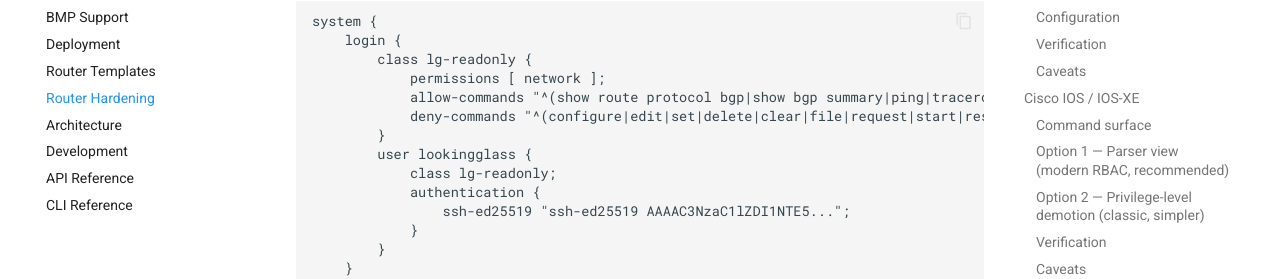
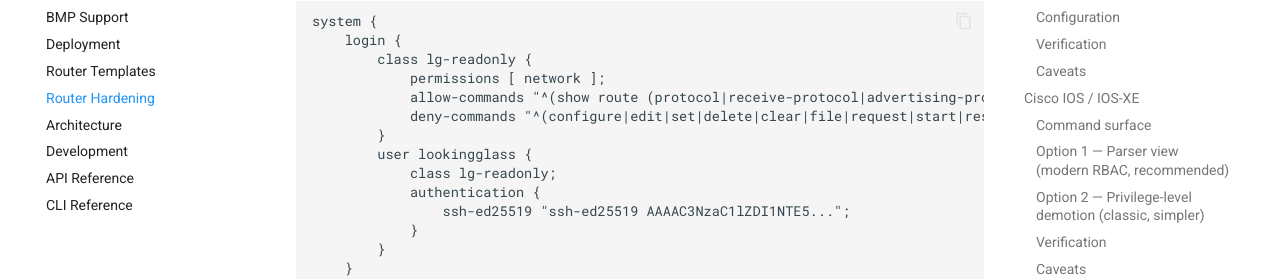
Before and after one commit to AS203038/looking-glass, an MkDocs documentation site: the page built from docs/router-hardening.md, in a window 1280 px wide and 900 px high, scrolled down 5553 px. Shown: the part 172-451 px from the top of the window. Built offline with MkDocs 1.6.1 and Material for MkDocs 9.7.7, drawn with Linux system fonts in a browser that asks for light colours; comment, search, counter and statistics services are not loaded.

Commit message:
docs(hardening): allow the Junos peer-route commands in the login class
The juniper_junos template runs show route receive-protocol bgp and
show route advertising-protocol bgp for the received, rejected and
advertised peer-route queries. The documented lg-readonly class allowed
only show route protocol bgp, so these queries failed with that class.

```diff
--- a/docs/router-hardening.md
+++ b/docs/router-hardening.md
@@ -229,7 +229,7 @@
     login {
         class lg-readonly {
             permissions [ network ];
-            allow-commands "^(show route protocol bgp|show bgp summary|ping|traceroute)( |$)";
+            allow-commands "^(show route (protocol|receive-protocol|advertising-protocol) bgp|show bgp summary|ping|traceroute)( |$)";
             deny-commands "^(configure|edit|set|delete|clear|file|request|start|restart|test|monitor|op|load|save|copy)( |$)";
         }
         user lookingglass {
```
